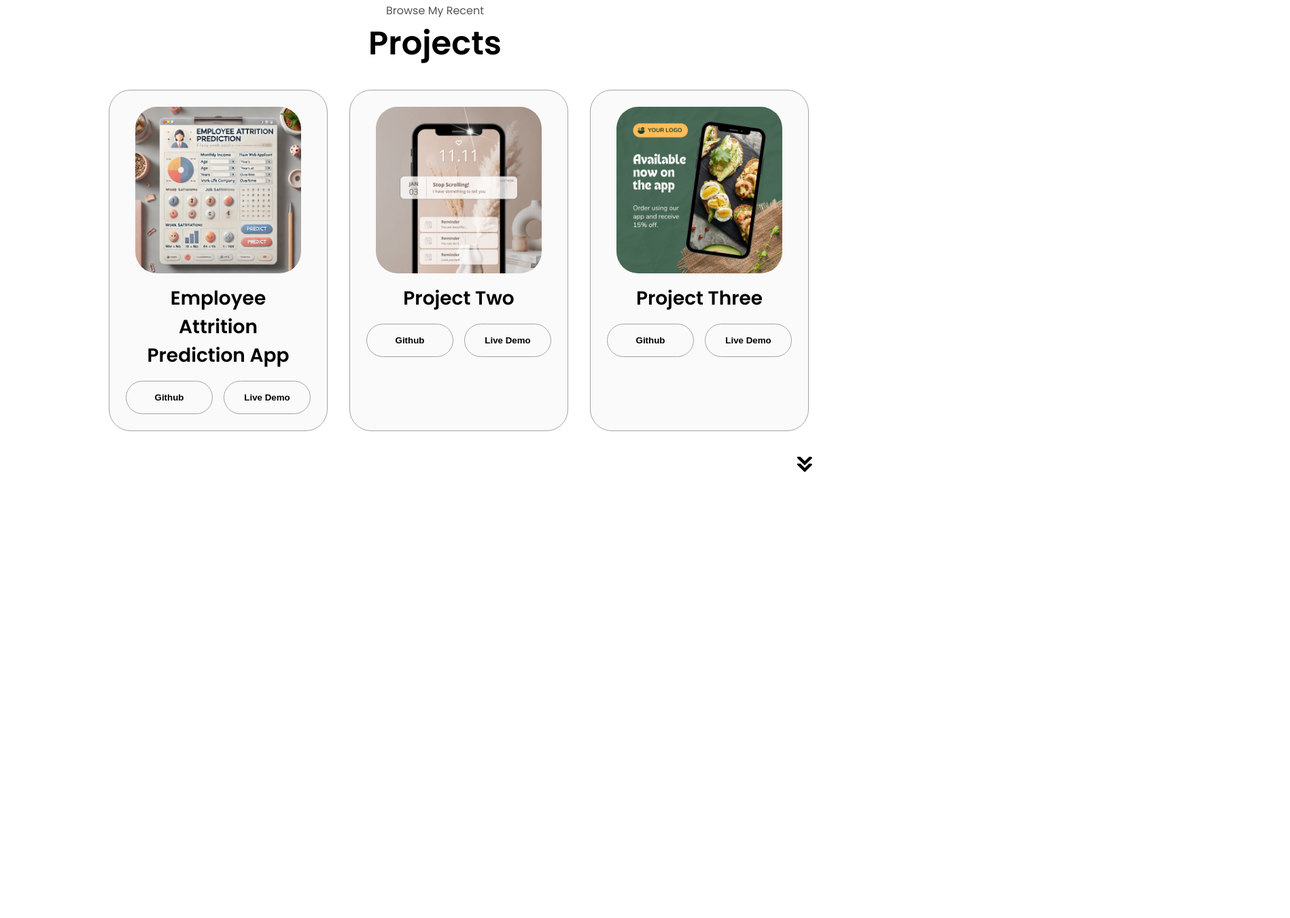
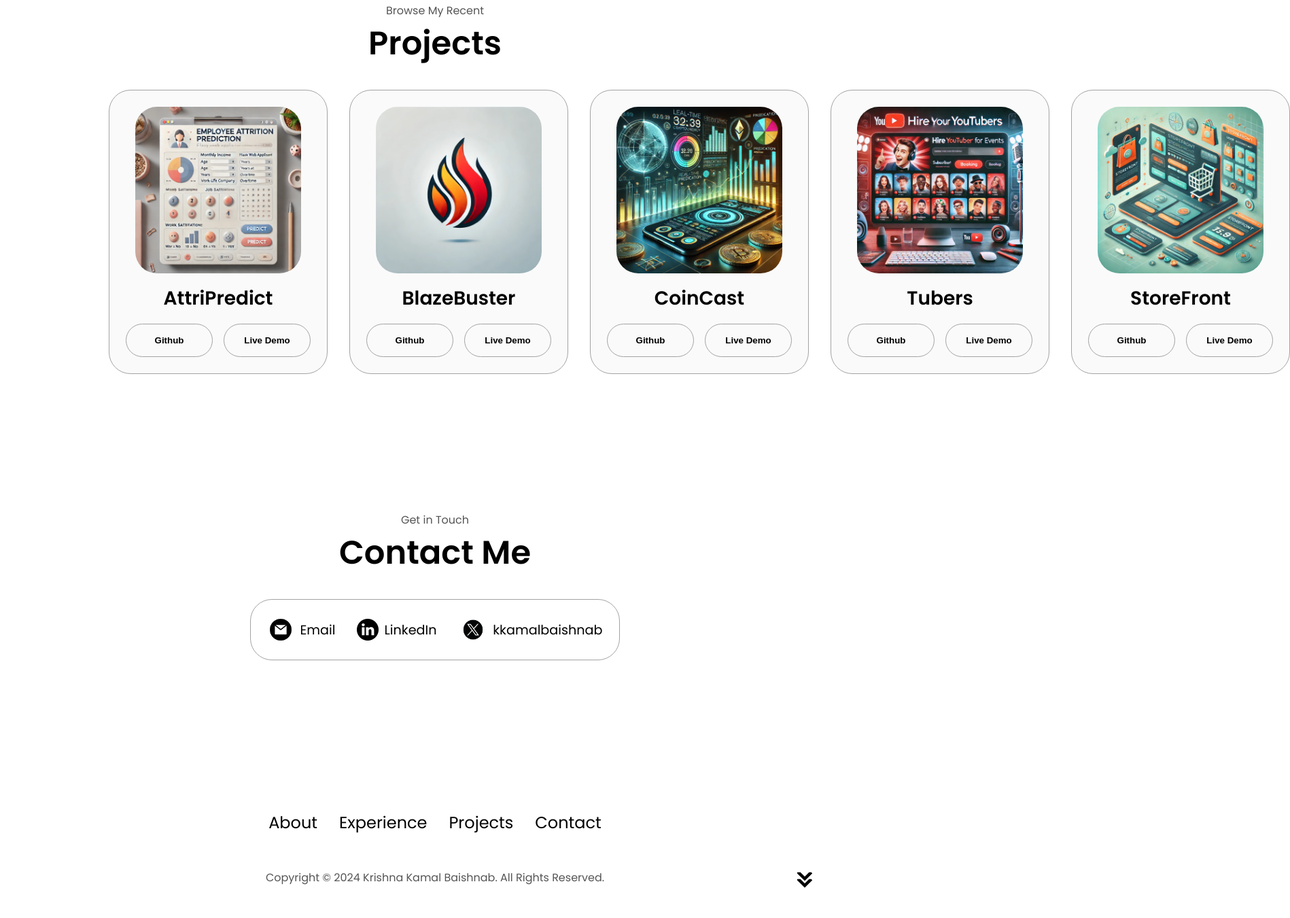
Before and after one commit to KrishnaKamalBaishnab/KrishnaKamalBaishnab.github.io, a plain HTML site: page index.html in a window 1280 px wide. Shown: the part 2862-4212 px from the top of the page at 68% size, 1898 px wide, since content can reach past the window. Before the commit the page ends 3601 px from the top, so only its background shows below. Drawn offline with Linux system fonts and the light colour scheme.

Commit message:
updated on 18th December 2024

```diff
--- a/index.html
+++ b/index.html
@@ -53,7 +53,7 @@
         <div class="btn-container">
           <button
             class="btn btn-color-2"
-            onclick="window.open('./assets/resume-example.pdf')"
+            onclick="location.href='https://drive.google.com/file/d/1lFf1OiAHyHbSXIakYreKwXNGVsKBxSD5/view?usp=drive_link'"
           >
             Download CV
           </button>
@@ -72,7 +72,7 @@
             src="./assets/github.png"
             alt="My Github profile"
             class="icon"
-            onclick="location.href='https://github.com/'"
+            onclick="location.href='https://github.com/krishnakamalbaishnab'"
           />
         </div>
       </div>
@@ -651,6 +651,8 @@
         onclick="location.href='./#projects'"
       />
     </section>
+
+
     <!-- Projects Section -->
     <section id="projects">
       <p class="section__text__p1">Browse My Recent</p>
@@ -665,7 +667,7 @@
                 class="project-img"
               />
             </div>
-            <h2 class="experience-sub-title project-title">Employee Attrition Prediction App</h2>
+            <h2 class="experience-sub-title project-title">AttriPredict</h2>
             <div class="btn-container">
               <button
                 class="btn btn-color-2 project-btn"
@@ -684,16 +686,16 @@
           <div class="details-container color-container">
             <div class="article-container">
               <img
-                src="./assets/project-2.png"
+                src="./assets/blaze.png"
                 alt="Project 2"
                 class="project-img"
               />
             </div>
-            <h2 class="experience-sub-title project-title">Project Two</h2>
+            <h2 class="experience-sub-title project-title">BlazeBuster</h2>
             <div class="btn-container">
               <button
                 class="btn btn-color-2 project-btn"
-                onclick="location.href='https://github.com/'"
+                onclick="location.href='https://github.com/krishnakamalbaishnab/BlazeBuster---Fire-Weather-Index-Forecaster'"
               >
                 Github
               </button>
@@ -708,16 +710,64 @@
           <div class="details-container color-container">
             <div class="article-container">
               <img
-                src="./assets/project-3.png"
+                src="./assets/coin.webp"
                 alt="Project 3"
                 class="project-img"
               />
             </div>
-            <h2 class="experience-sub-title project-title">Project Three</h2>
+            <h2 class="experience-sub-title project-title">CoinCast</h2>
             <div class="btn-container">
               <button
                 class="btn btn-color-2 project-btn"
+                onclick="location.href='https://github.com/krishnakamalbaishnab/AI-Driven-Investment'"
+              >
+                Github
+              </button>
+              <button
+                class="btn btn-color-2 project-btn"
+                onclick="location.href='https://ai-driven-investment.onrender.com'"
+              >
+                Live Demo
+              </button>
+            </div>
+          </div>
+          <div class="details-container color-container">
+            <div class="article-container">
+              <img
+                src="./assets/tubers.webp"
+                alt="Project 3"
+                class="project-img"
+              />
+            </div>
+            <h2 class="experience-sub-title project-title">Tubers</h2>
+            <div class="btn-container">
+              <button
+                class="btn btn-color-2 project-btn"
+                onclick="location.href='https://github.com/krishnakamalbaishnab/tubers'"
+              >
+                Github
+              </button>
+              <button
+                class="btn btn-color-2 project-btn"
                 onclick="location.href='https://github.com/'"
+              >
+                Live Demo
+              </button>
+            </div>
+          </div>
+          <div class="details-container color-container">
+            <div class="article-container">
+              <img
+                src="./assets/storefront.webp"
+                alt="Project 3"
+                class="project-img"
+              />
+            </div>
+            <h2 class="experience-sub-title project-title">StoreFront</h2>
+            <div class="btn-container">
+              <button
+                class="btn btn-color-2 project-btn"
+                onclick="location.href='https://github.com/krishnakamalbaishnab/storeFront'"
               >
                 Github
               </button>
@@ -737,6 +787,49 @@
         class="icon arrow"
         onclick="location.href='./#contact'"
       />
+      <section id="contact">
+        <p class="section__text__p1">Get in Touch</p>
+        <h1 class="title">Contact Me</h1>
+        <div class="contact-info-upper-container">
+          <div class="contact-info-container">
+            <img
+              src="./assets/email.png"
+              alt="Email icon"
+              class="icon contact-icon email-icon"
+            />
+            <p><a href="mailto:ht785618@gmail.com">Email</a></p>
+          </div>
+          <div class="contact-info-container">
+            <img
+              src="./assets/linkedin.png"
+              alt="LinkedIn icon"
+              class="icon contact-icon"
+            />
+            <p><a href="https://www.linkedin.com/in/krishnakamalbaishnab/">LinkedIn</a></p>
+          </div>
+          <div class="contact-info-container">
+            <img
+              src="./assets/x.png"
+              alt="LinkedIn icon"
+              class="icon contact-icon"
+            />
+            <p><a href="https://x.com/kkamalbaishnab">kkamalbaishnab</a></p>
+          </div>
+        </div>
+      </section>
+      <footer>
+        <nav>
+          <div class="nav-links-container">
+            <ul class="nav-links">
+              <li><a href="#about">About</a></li>
+              <li><a href="#experience">Experience</a></li>
+              <li><a href="#projects">Projects</a></li>
+              <li><a href="#contact">Contact</a></li>
+            </ul>
+          </div>
+        </nav>
+        <p>Copyright &#169; 2024 Krishna Kamal Baishnab. All Rights Reserved.</p>
+      </footer>
 
     <script src="script.js"></script>
   </body>
--- a/style.css
+++ b/style.css
@@ -379,3 +379,56 @@ EXPERIENCE SECTION
   color: black;
   border-color: rgb(163, 163, 163);
 }
+
+
+
+/* CONTACT */
+
+#contact {
+  display: flex;
+  justify-content: center;
+  flex-direction: column;
+  height: 70vh;
+}
+
+.contact-info-upper-container {
+  display: flex;
+  justify-content: center;
+  border-radius: 2rem;
+  border: rgb(53, 53, 53) 0.1rem solid;
+  border-color: rgb(163, 163, 163);
+  background: (250, 250, 250);
+  margin: 2rem auto;
+  padding: 0.5rem;
+}
+
+.contact-info-container {
+  display: flex;
+  align-items: center;
+  justify-content: center;
+  gap: 0.5rem;
+  margin: 1rem;
+}
+
+.contact-info-container p {
+  font-size: larger;
+}
+
+.contact-icon {
+  cursor: default;
+}
+
+.email-icon {
+  height: 2.5rem;
+}
+
+/* FOOTER SECTION */
+
+footer {
+  height: 26vh;
+  margin: 0 1rem;
+}
+
+footer p {
+  text-align: center;
+}
```
Also changed, not shown: assets/X_logo.png (added), assets/blaze.png (added), assets/coin.webp (added), assets/storefront.webp (added), assets/tubers.webp (added), assets/x.png (added), 2 other files.
